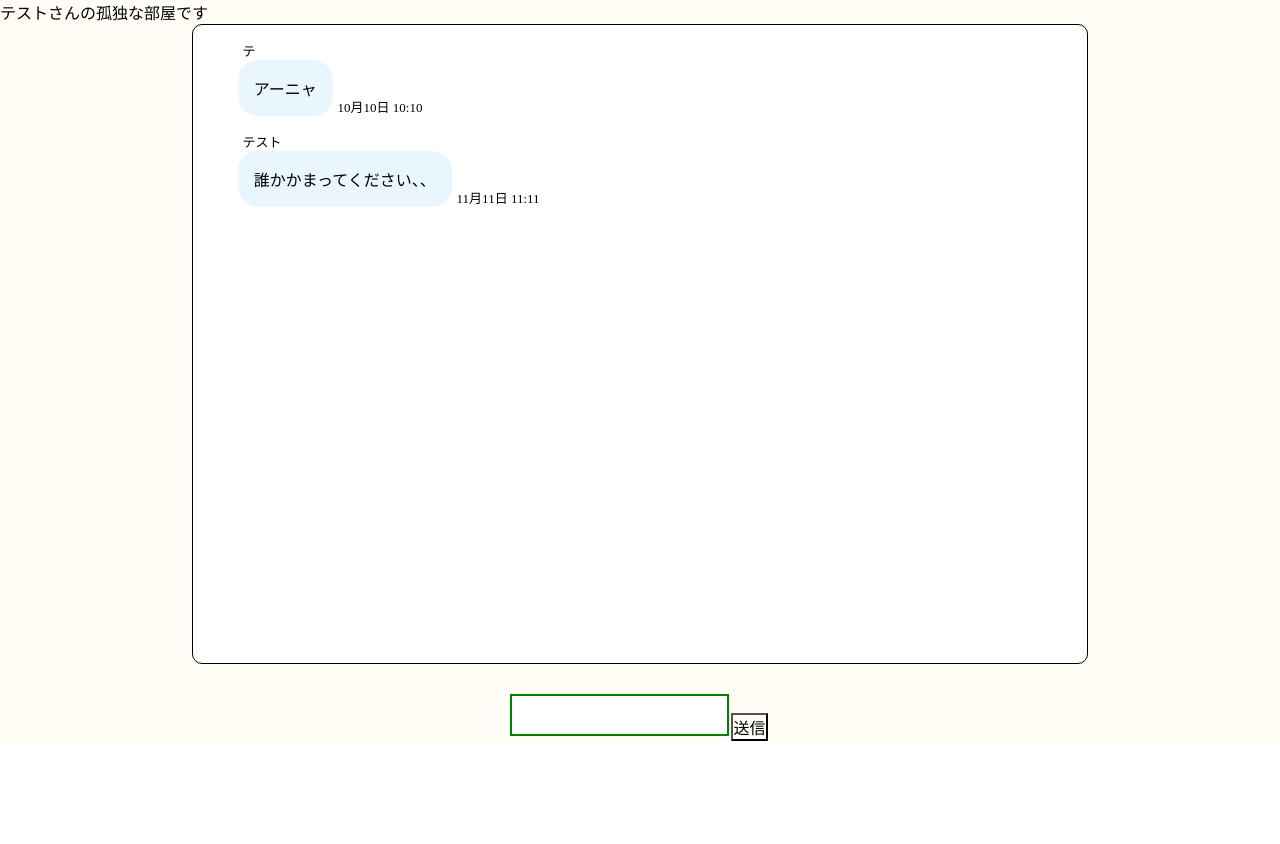
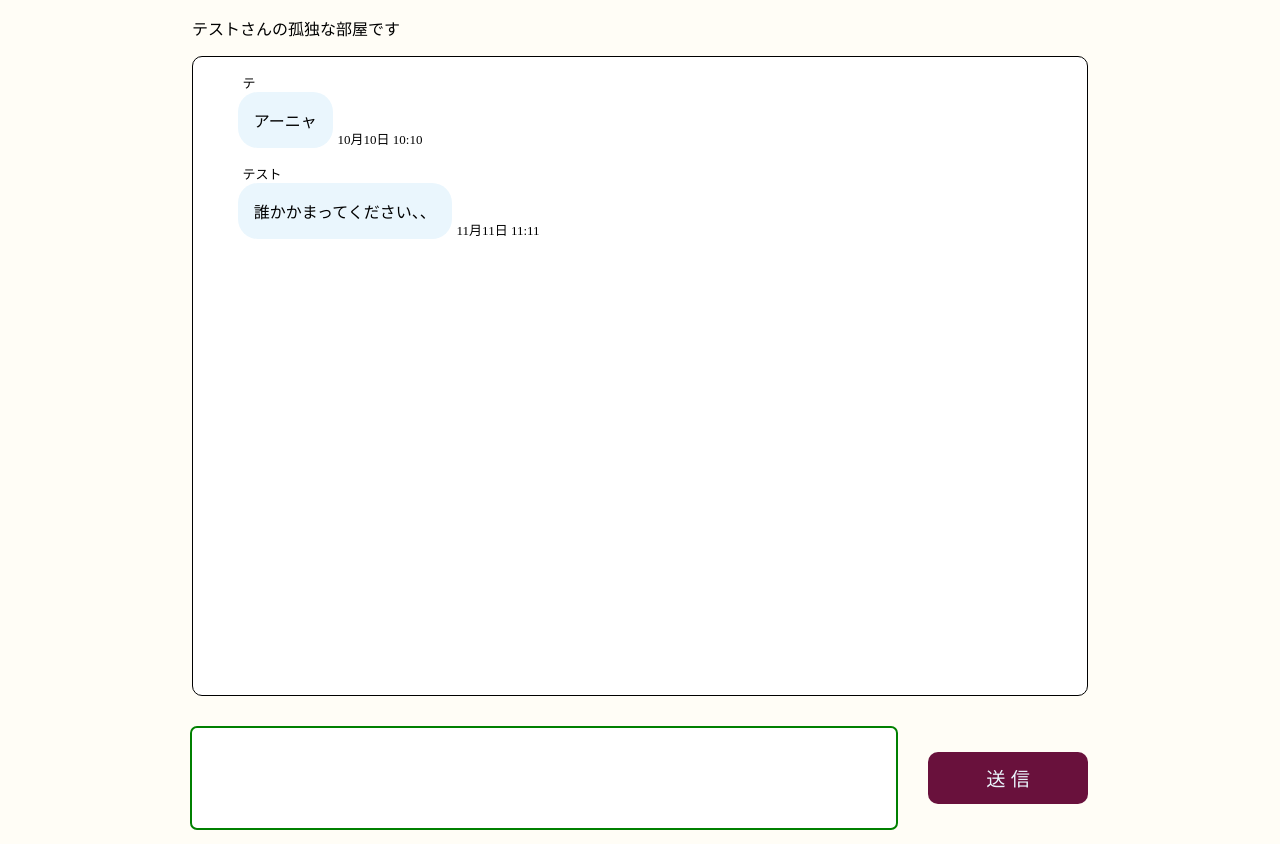
Before and after one commit to redeye0077/raretech_hackason_chat, a Flask app: page /message/1 in a window 1280 px wide. Shown: the part 112-956 px from the top of the page. Before the commit the page ends 853 px from the top, so only its background shows below. Run offline with Flask 2, Linux system fonts and the light colour scheme; data comes from the database, SQL or seed files in the repository; data that the repository does not hold is empty.

Commit message:
[feature] メッセージ投稿フォームのCSS実装

```diff
--- a/ChatApp/static/css/detail.css
+++ b/ChatApp/static/css/detail.css
@@ -1,13 +1,15 @@
-/* detail.css */
-
 .detail-main-wrapper {
     width: 100%;
     display: flex;
     flex-direction: column;
-    gap: 2rem;
+    gap: 1rem;
     align-items: center;
 }
 
+.channel-description {
+    width: 70%;
+    margin-top: 1rem;
+}
 
 .messages-area {
     background-color: white;
@@ -117,14 +119,46 @@
 
 /* ----------- post-area ----------- */
 
-/* textareaの初期値リセット・初期設定 */
-textarea {
-    resize: none;
+
+.post-area {
+    width: 70%;
+    display: flex;
+    justify-content: space-around;
+    align-items:center ;
+    gap: 2rem;
+    margin: 1rem 0;
+
 }
 
-textarea:focus{
+
+.post__textarea {
+    resize: none;
+    width: 80%;
+    min-width: 400px;
+    padding: 1rem;
+    min-height: 100px;
+    border-radius: 5px
+}
+
+.post__textarea:focus{
     border: none;
     outline-color: #008000;
     outline-style: solid;
     outline-width: 2px;
-  }
+}
+
+.post__button {
+    display: inline-block;
+    border: none;
+    font-size: 1.2rem;
+    background-color: var(--azuki);
+    color: var(--sky);
+    padding: .75rem;
+    min-width: 160px;
+    border-radius: 10px;
+}
+
+.post__button:hover {
+    background-color: var(--pale_azuki);
+    transition: .5s;
+}
--- a/ChatApp/templates/detail.html
+++ b/ChatApp/templates/detail.html
@@ -4,8 +4,8 @@
     <li class="button__text-center"><a href="{{ url_for('signout') }}" class="azuki-button">サインアウト</a></li>
 {% endblock %}{% block body %}
 <main>
-    <p>{{ channel.description }}</p>
     <div class="detail-main-wrapper">
+        <p class="channel-description">{{ channel.description }}</p>
         <div class="messages-area">
             <div class="messages-wrapper">
                 {% for message in messages %}
@@ -38,13 +38,11 @@
                 {% endfor %}
             </div>
         </div>
-        <div class="post-area">
-            <form action="{{ url_for('messageAdd')}}" method="post">
-                <input type="hidden" name="channel_id" value="{{ channel.id }}">
-                <textarea name="content" autofocus></textarea>
-                <button>送信</button>
-            </form>
-        </div>
+        <form class="post-area" action="{{ url_for('messageAdd')}}" method="post">
+            <input type="hidden" name="channel_id" value="{{ channel.id }}">
+            <textarea class="post__textarea" name="content" autofocus></textarea>
+            <button class="post__button">送 信</button>
+        </form>
     </div>
 </main>
-{% endblock body %}
+{% endblock body %}d
```
